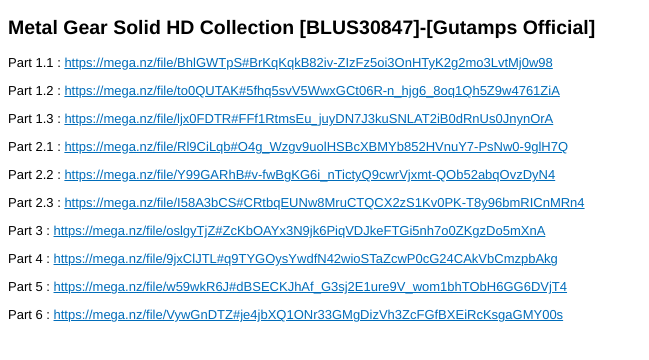
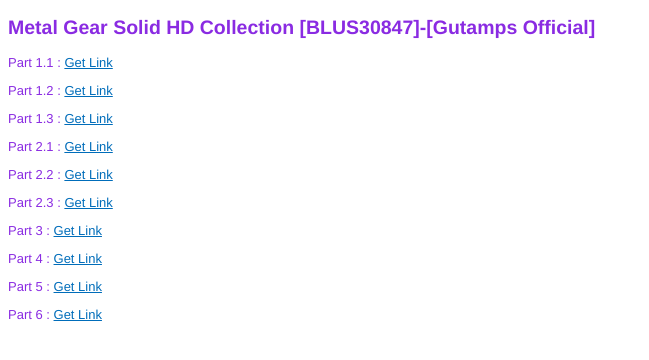
Before and after one commit to gutampsid/mgshcgomg.github.io, a plain HTML site: page index.html in a window 1280 px wide. Shown: the whole page, without its empty margins (0-649 px from the left). Drawn offline with Linux system fonts and the light colour scheme.

Commit message:
Update index.html

```diff
--- a/index.html
+++ b/index.html
@@ -6,29 +6,20 @@
         body, table { font-family: Helvetica, Arial, sans-serif; font-size: 13px; }
         a { color: #006DBA; }
     </style>
-    <!--NUMBER--nbxqgppi--NUMBER-->
-    <!--TYPE--RichText--TYPE-->
-    <!--PERMISSION--Readonly--PERMISSION-->
-    <!--ACCESS--Public--ACCESS-->
-    <!--PASSWORD----PASSWORD-->
-    <!--STATUS--Active--STATUS-->
-    <!--QUICKEDIT--False--QUICKEDIT-->
-    <!--QUICKEDITPASSWORD----QUICKEDITPASSWORD-->
-    <!--DATECREATED--2022-03-09 14:39:45--DATECREATED-->
-    <!--DATEUPDATED--2022-03-10 02:50:34--DATEUPDATED-->
-    <!--LABELS--MEGA--LABELS-->
 </head>
 <body>
 <h2>Metal Gear Solid HD Collection [BLUS30847]-[Gutamps Official]</h2>
-<anotepad><p>Part 1.1 : <a href="https://mega.nz/file/BhlGWTpS#BrKqKqkB82iv-ZIzFz5oi3OnHTyK2g2mo3LvtMj0w98" target="_blank" rel="noopener">https://mega.nz/file/BhlGWTpS#BrKqKqkB82iv-ZIzFz5oi3OnHTyK2g2mo3LvtMj0w98</a></p>
-<p>Part 1.2 : <a href="https://mega.nz/file/to0QUTAK#5fhq5svV5WwxGCt06R-n_hjg6_8oq1Qh5Z9w4761ZiA" target="_blank" rel="noopener">https://mega.nz/file/to0QUTAK#5fhq5svV5WwxGCt06R-n_hjg6_8oq1Qh5Z9w4761ZiA</a></p>
-<p>Part 1.3 : <a href="https://mega.nz/file/ljx0FDTR#FFf1RtmsEu_juyDN7J3kuSNLAT2iB0dRnUs0JnynOrA" target="_blank" rel="noopener">https://mega.nz/file/ljx0FDTR#FFf1RtmsEu_juyDN7J3kuSNLAT2iB0dRnUs0JnynOrA</a></p>
-<p>Part 2.1 : <a href="https://mega.nz/file/Rl9CiLqb#O4g_Wzgv9uolHSBcXBMYb852HVnuY7-PsNw0-9glH7Q" target="_blank" rel="noopener">https://mega.nz/file/Rl9CiLqb#O4g_Wzgv9uolHSBcXBMYb852HVnuY7-PsNw0-9glH7Q</a></p>
-<p>Part 2.2 : <a href="https://mega.nz/file/Y99GARhB#v-fwBgKG6i_nTictyQ9cwrVjxmt-QOb52abqOvzDyN4" target="_blank" rel="noopener">https://mega.nz/file/Y99GARhB#v-fwBgKG6i_nTictyQ9cwrVjxmt-QOb52abqOvzDyN4</a></p>
-<p>Part 2.3 : <a href="https://mega.nz/file/I58A3bCS#CRtbqEUNw8MruCTQCX2zS1Kv0PK-T8y96bmRICnMRn4" target="_blank" rel="noopener">https://mega.nz/file/I58A3bCS#CRtbqEUNw8MruCTQCX2zS1Kv0PK-T8y96bmRICnMRn4</a></p>
-<p>Part 3 : <a href="https://mega.nz/file/oslgyTjZ#ZcKbOAYx3N9jk6PiqVDJkeFTGi5nh7o0ZKgzDo5mXnA" target="_blank" rel="noopener">https://mega.nz/file/oslgyTjZ#ZcKbOAYx3N9jk6PiqVDJkeFTGi5nh7o0ZKgzDo5mXnA</a></p>
-<p>Part 4 : <a href="https://mega.nz/file/9jxClJTL#q9TYGOysYwdfN42wioSTaZcwP0cG24CAkVbCmzpbAkg" target="_blank" rel="noopener">https://mega.nz/file/9jxClJTL#q9TYGOysYwdfN42wioSTaZcwP0cG24CAkVbCmzpbAkg</a></p>
-<p>Part 5 : <a href="https://mega.nz/file/w59wkR6J#dBSECKJhAf_G3sj2E1ure9V_wom1bhTObH6GG6DVjT4" target="_blank" rel="noopener">https://mega.nz/file/w59wkR6J#dBSECKJhAf_G3sj2E1ure9V_wom1bhTObH6GG6DVjT4</a></p>
-<p>Part 6 : <a href="https://mega.nz/file/VywGnDTZ#je4jbXQ1ONr33GMgDizVh3ZcFGfBXEiRcKsgaGMY00s" target="_blank" rel="noopener">https://mega.nz/file/VywGnDTZ#je4jbXQ1ONr33GMgDizVh3ZcFGfBXEiRcKsgaGMY00s</a></p></anotepad>
+    <style> body { color: blueviolet };
+    </style>
+<p>Part 1.1 : <a href="https://mega.nz/file/BhlGWTpS#BrKqKqkB82iv-ZIzFz5oi3OnHTyK2g2mo3LvtMj0w98" target="_blank" rel="noopener">Get Link</a></p>
+<p>Part 1.2 : <a href="https://mega.nz/file/xhtmyZKb#ZHVRB5zgsjwCMFgrWp1uUltInlpn5a-BBMLlaV5M35g" target="_blank" rel="noopener">Get Link</a></p>
+<p>Part 1.3 : <a href="https://mega.nz/file/5xVT3RxB#qOScWPqUGuhmM23hJQh2hHh0BFssF6SUeu672HEftyo" target="_blank" rel="noopener">Get Link</a></p>
+<p>Part 2.1 : <a href="https://mega.nz/file/swNTBLqB#nRo0watHHJqCM7ythpbE0-du3sUIWlau8OGPw_qe5jA" target="_blank" rel="noopener">Get Link</a></p>
+<p>Part 2.2 : <a href="https://mega.nz/file/FuImiZgC#Og4wljOHP4L8YEziUQMKNP_JuocfVIWr7b_-Y1wM2bw" target="_blank" rel="noopener">Get Link</a></p>
+<p>Part 2.3 : <a href="https://mega.nz/file/J64wHSDK#Donzq6USC51uzTE9h1G8vpNvGneCXLn2a6pe1083Lqw" target="_blank" rel="noopener">Get Link</a></p>
+<p>Part 3 : <a href="https://mega.nz/file/oslgyTjZ#ZcKbOAYx3N9jk6PiqVDJkeFTGi5nh7o0ZKgzDo5mXnA" target="_blank" rel="noopener">Get Link</a></p>
+<p>Part 4 : <a href="https://mega.nz/file/cjxG0TBS#IF4z8U7yU5pv1rvTAD8_kSklsK8HwlBgqwG0as0Wl78" target="_blank" rel="noopener">Get Link</a></p>
+<p>Part 5 : <a href="https://mega.nz/file/RuwR3Z6B#gfS3vjlycUN4Ljilt4nQ8pUBiCDdPIFlCDvzFhzHqH0" target="_blank" rel="noopener">Get Link</a></p>
+<p>Part 6 : <a href="https://mega.nz/file/tmIB1ZpQ#Njq7FZudy6VoVS4m0I8AWZYxuk4fd6x86Yerru3cOIw" target="_blank" rel="noopener">Get Link</a></p>
 </body>
 </html>
```
